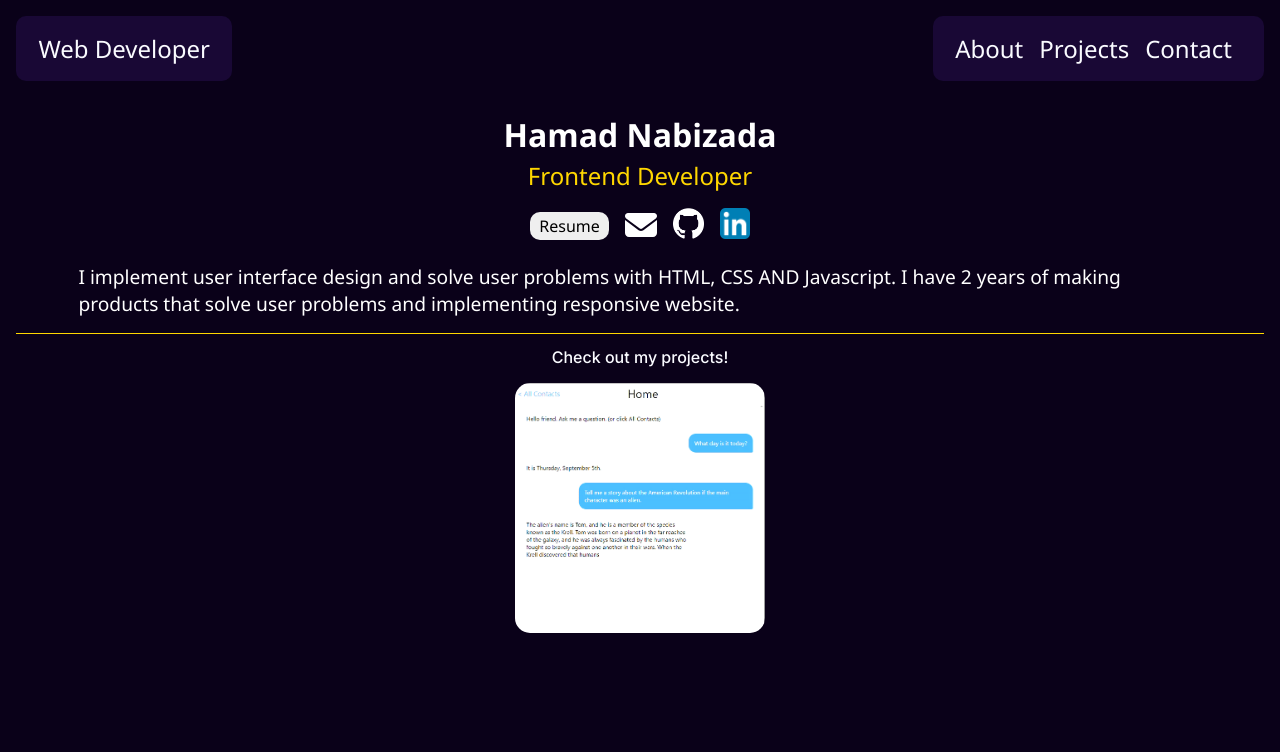
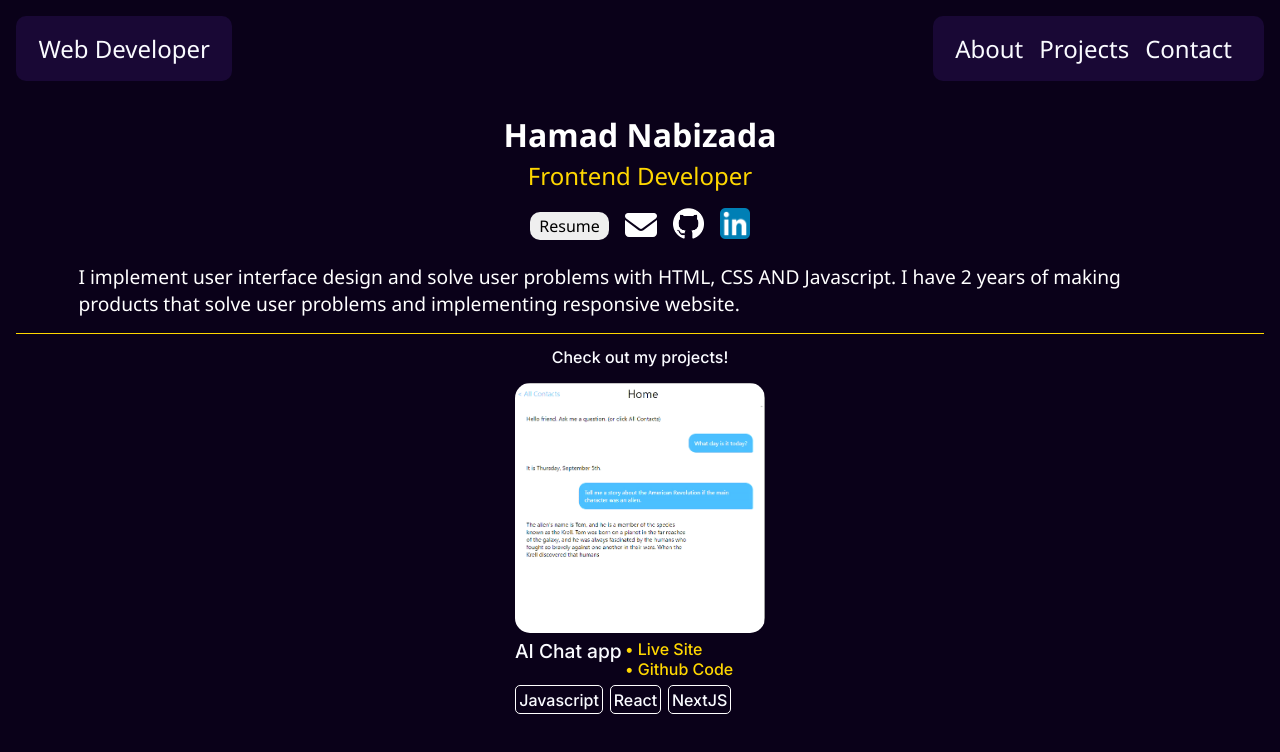
Before and after one commit to HamadNabizada/portfolio, a Next.js app: page / in a window 1280 px wide. Shown: the top 752 px of the page. Built offline with nearby package versions, Linux system fonts and the light colour scheme.

Commit message:
links now go to correct live site or code

```diff
--- a/components/Project.js
+++ b/components/Project.js
@@ -9,7 +9,7 @@ export default function Project(props){
     function hoverOutEvent(){
         setIsHovered(false)
     }
-    let myOpacity= isHovered ? {opacity:'1'}: {opacity:'0'}
+    let myOpacity= isHovered ? {opacity:'2'}: {opacity:'0'}
     let backgroundOpacity= isHovered ? style.wrapper2Hover : style.wrapper2
     let myBackground = {
         backgroundImage:`url(${props.staticImg})`,
@@ -22,11 +22,17 @@ export default function Project(props){
         backgroundRepeat:'no-repeat'
     }
     let myStyle = isHovered ? myBackgroundHovered : myBackground
+    function goToLive(){
+        window.open(props.liveSite,'_blank')
+    }
+    function goToCode(){
+        window.open(props.githubCode,'_blank')
+    }
     return (
         <div style={myStyle} onMouseOver={hoverInEvent} onMouseOut={hoverOutEvent} className={style.wrapper} >
             <div className={backgroundOpacity}></div>
-            <button style={myOpacity} className={style.btn}>View live site</button>
-            <button style={myOpacity} className={style.btn}>View github code</button>
+            <button onClick={goToLive} style={myOpacity} className={style.btn}>View live site</button>
+            <button onClick={goToCode} style={myOpacity} className={style.btn}>View github code</button>
         </div>
     )
 }
--- a/pages/index.js
+++ b/pages/index.js
@@ -10,7 +10,28 @@ export default function Home(){
       <Hero />
       <div className={style.projects}>
         <h3>Check out my projects!</h3>
-        <Project staticImg='/images/aiChatpic.png' gifImg='/images/aiChat.gif' />
+        <div className={style.projectWrapper}>
+          <Project
+            staticImg='/images/aiChatpic.png'
+            gifImg='/images/aiChat.gif'
+            liveSite='https://fun-with-ai-chat2.vercel.app/'
+            githubCode='https://github.com/HamadNabizada/fun-with-ai'
+          />
+          <div className={style.title}>
+            <h4 className={style.myProjectTitle}>AI Chat app</h4>
+            <div>
+              <a href='https://fun-with-ai-chat2.vercel.app/' target='_blank'><p className={style.titleLink}>&#8226; Live Site</p></a>
+              <a href='https://github.com/HamadNabizada/fun-with-ai' target='_blank'><p className={style.titleLink}>&#8226; Github Code</p></a>
+            </div>
+          </div>
+          <div className={style.techWrapper}>
+            <p className={style.tech}>Javascript</p>
+            <p className={style.tech}>React</p>
+            <p className={style.tech}>NextJS</p>
+          </div>
+
+        </div>
+
       </div>
     </div>
   )
--- a/styles/Home.module.css
+++ b/styles/Home.module.css
@@ -17,3 +17,36 @@
   font-weight:normal;
   font-size: 1rem;
 }
+.projectWrapper{
+  display:flex;
+  flex-direction: column;
+  gap: .4rem;
+}
+.myProjectTitle{
+  font-weight: normal;
+  font-size: 1.2rem;
+}
+.techWrapper{
+  display:flex;
+  flex-direction: row;
+  gap: .4rem;
+}
+.tech{
+  border: 1px solid white;
+  padding: .2rem;
+  border-radius: 5px;
+}
+.title{
+  display:flex;
+  align-items: flex-start;
+  flex-direction: row;
+  gap: .2rem;
+}
+.titleLink{
+  font-size: 1rem;
+  color:gold;
+  cursor: pointer;
+}
+.titleLink:hover{
+  font-size: 1.05rem;
+}
```
